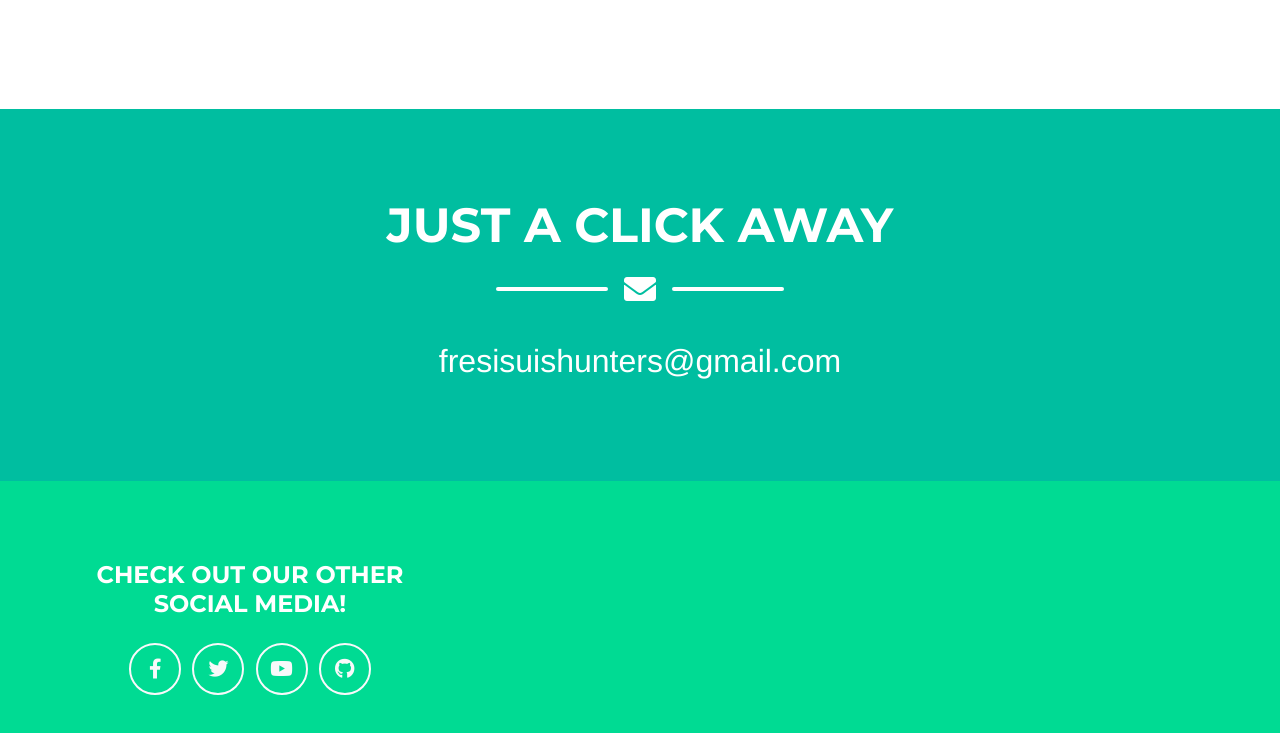
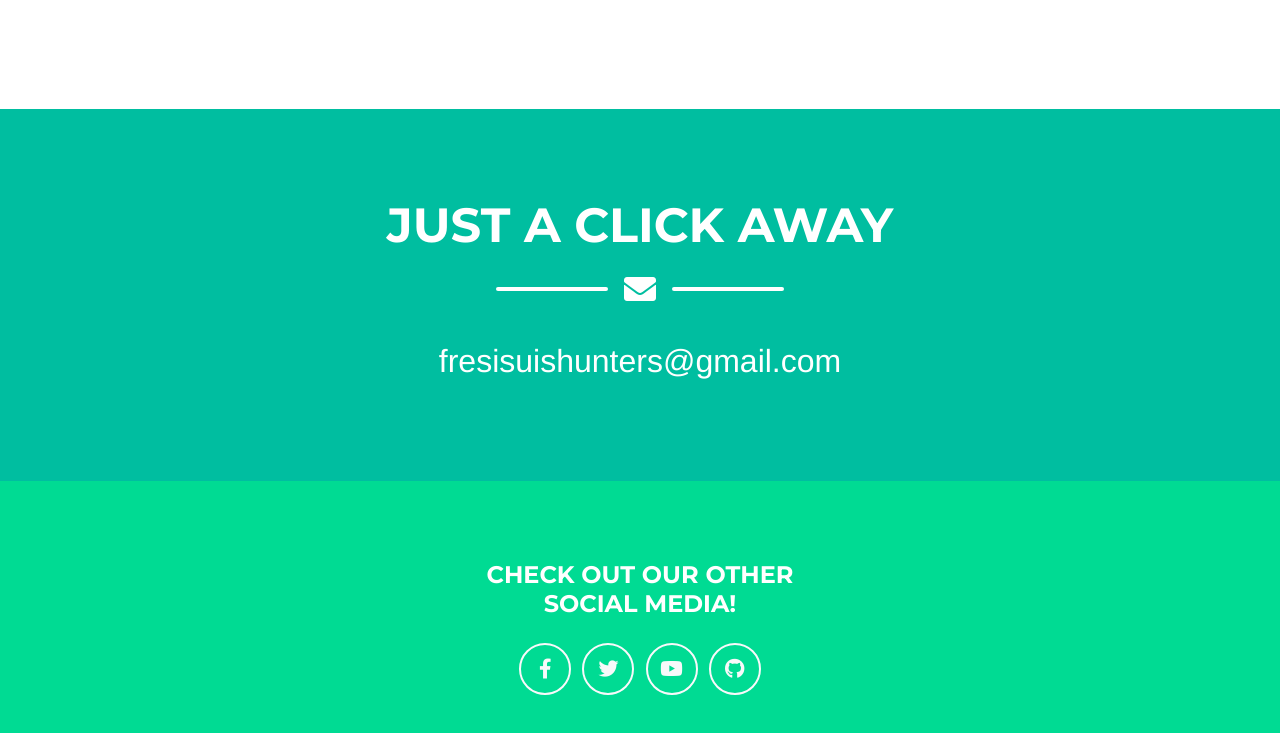
Before and after one commit to FresisuisHunters/portfolio, a website with bundled scripts: page index.html in a window 1280 px wide. Shown: the part 3120-3853 px from the top of the page. Built offline with nearby package versions, Linux system fonts and the light colour scheme.

Commit message:
Botones centrados de las rrss

```diff
--- a/index.html
+++ b/index.html
@@ -293,11 +293,11 @@
   <!-- Footer -->
   <footer class="footer text-center">
     <div class="container">
-      <div class="row">
+      <div class="row justify-content-center">
 
 
         <!-- Footer Social Icons -->
-        <div class="col-lg-4 mb-5 mb-lg-0">
+        <div class="col-lg-4 mb-5 mb-lg-0 ali">
           <h4 class="text-uppercase mb-4">Check out our other social media!</h4>
           <a class="btn btn-outline-light btn-social mx-1" href="https://www.facebook.com/Fresisuis-Hunters-103694234390839/?modal=admin_todo_tour">
             <i class="fab fa-fw fa-facebook-f"></i>
```
